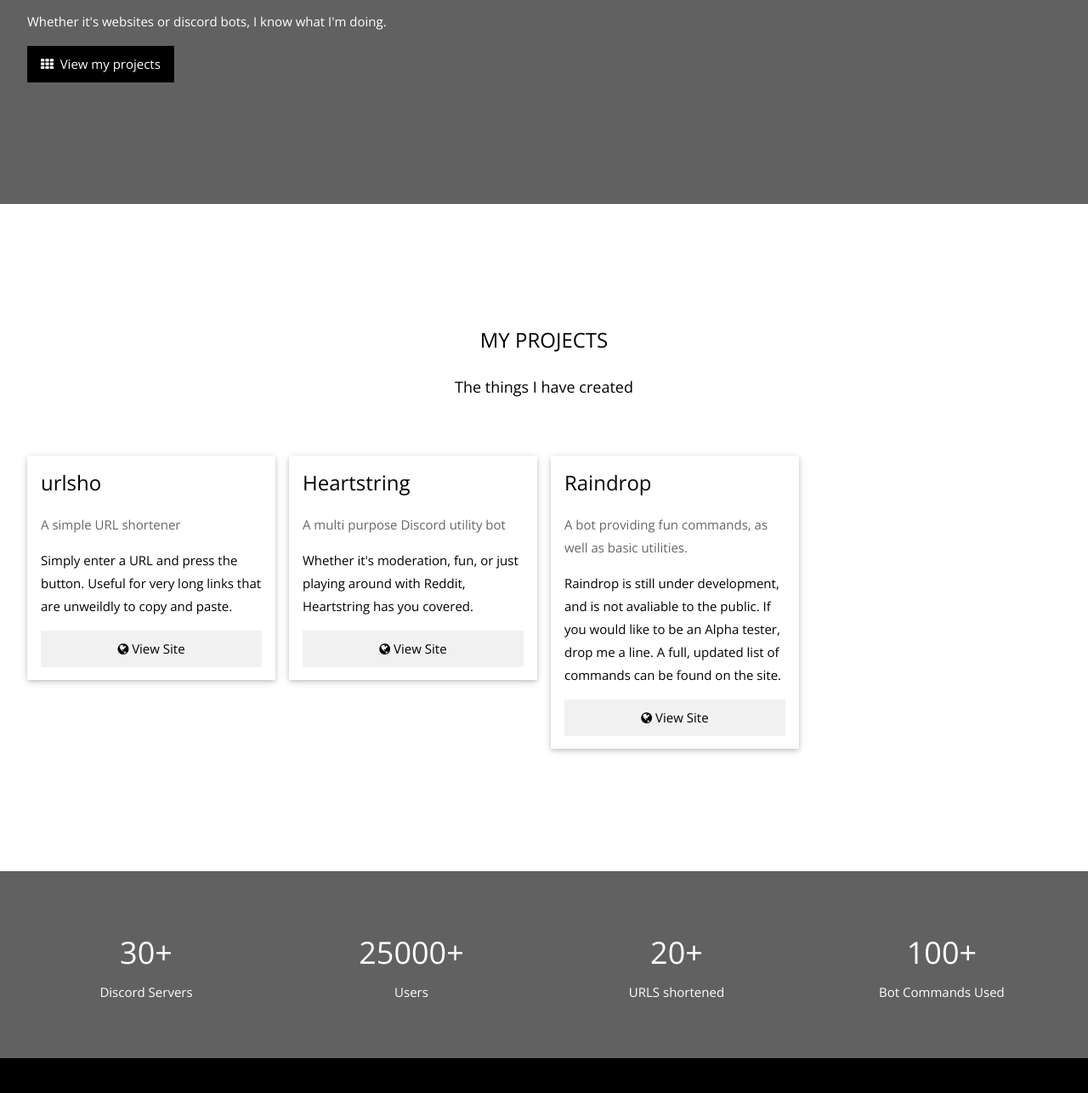
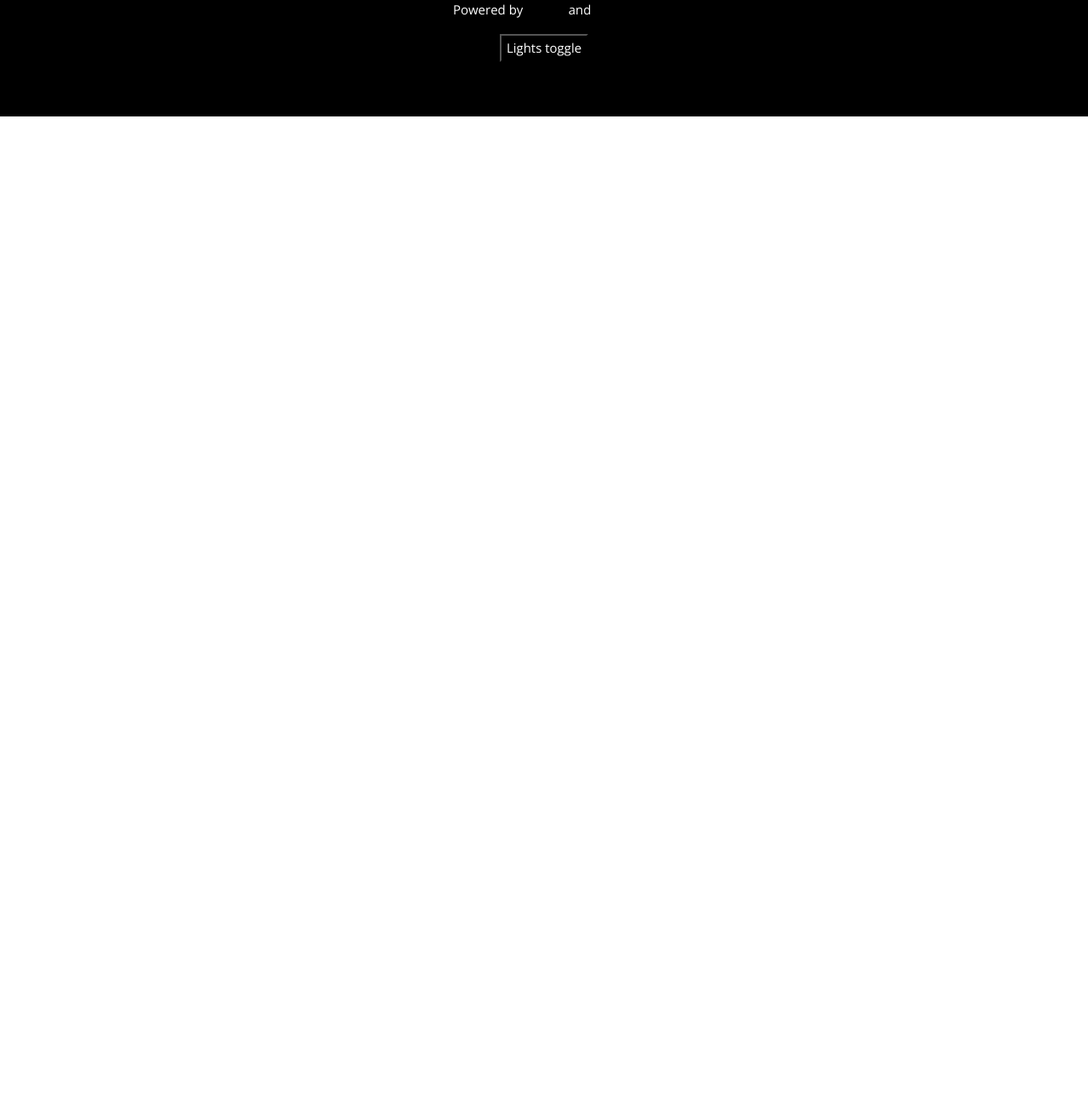
Before and after one commit to cyliim/cyliim.github.io, a plain HTML site: page index.html in a window 1280 px wide. Shown: the part 1520-2806 px from the top of the page at 85% size. After the commit the page ends 1657 px from the top, so only its background shows below. Drawn offline with nearby package versions, Linux system fonts and the light colour scheme.

Commit message:
Update index.html

```diff
--- a/index.html
+++ b/index.html
@@ -107,8 +107,8 @@ body, html {
     <a href="#home" class="w3-bar-item w3-button w3-wide"><div class="typewriter"><img src="https://s3.amazonaws.com/production-assetsbucket-8ljvyr1xczmb/user-avatar/9c77b143-525c-4185-b94b-0c4c1baa1bd5-large.jpg" height="30" width="30">  cyliim</div></a>
     <!-- Right-sided navbar links -->
     <div class="w3-right w3-hide-small">
-      <a href="#about" class="w3-bar-item w3-button">ABOUT</a>
-      <a href="#projects" class="w3-bar-item w3-button"><i class="fa fa-wrench"></i> PROJECTS</a>
+      <a href="about" class="w3-bar-item w3-button">ABOUT</a>
+      <a href="projects" class="w3-bar-item w3-button"><i class="fa fa-wrench"></i> PROJECTS</a>
       <a href="https://discord.gg/M7aMdPZ" class="w3-bar-item w3-button" target="_blank"><i class="fa fa-user"></i> SUPPORT</a>
     </div>
     <!-- Hide right-floated links on small screens and replace them with a menu icon -->
@@ -154,109 +154,6 @@ body, html {
     </div>
   </div>
 </div>
-<div class="w3-container w3-dark-grey" style="padding:128px 16px">
-  <div class="w3-row-padding">
-    <div class="w3-col m6">
-      <h3>I program</h3>
-      <p>Whether it's websites or discord bots, I know what I'm doing.</p>
-      <p><a href="#projects" class="w3-button w3-black"><i class="fa fa-th"> </i> View my projects</a></p>
-    </div>
-  </div>
-</div>
-<div class="w3-container" style="padding:128px 16px" id="projects">
-  <h3 class="w3-center">MY PROJECTS</h3>
-  <p class="w3-center w3-large">The things I have created</p>
-  <div class="w3-row-padding w3-grayscale" style="margin-top:64px">
-    <div class="w3-col l3 m6 w3-margin-bottom" id="projects1">
-      <div class="w3-card">
-        <div class="w3-container">
-          <h3>urlsho</h3>
-          <p class="w3-opacity">A simple URL shortener</p>
-          <p>Simply enter a URL and press the button. Useful for very long links that are unweildly to copy and paste.</p>
-          <p><a href="https://urlsho.glitch.me/" style="text-decoration: none;" target="_blank"><button class="w3-button w3-light-grey w3-block"><i class="fa fa-globe"></i>  View Site</button></a></p>
-        </div>
-      </div>
-    </div>
-    <div class="w3-col l3 m6 w3-margin-bottom" id="projects2">
-      <div class="w3-card">
-        <div class="w3-container">
-          <h3>Heartstring</h3>
-          <p class="w3-opacity">A multi purpose Discord utility bot</p>
-          <p>Whether it's moderation, fun, or just playing around with Reddit, Heartstring has you covered.</p>
-          <p><a href="heartstring" style="text-decoration: none;" target="_blank"><button class="w3-button w3-light-grey w3-block"><i class="fa fa-globe"></i> View Site</button></a></p>
-        </div>
-      </div>
-    </div>
-    <div class="w3-col l3 m6 w3-margin-bottom" id="projects3">
-      <div class="w3-card">
-        <div class="w3-container">
-          <h3>Raindrop</h3>
-          <p class="w3-opacity">A bot providing fun commands, as well as basic utilities.</p>
-          <p>Raindrop is still under development, and is not avaliable to the public. If you would like to be an Alpha tester, drop me a line. A full, updated list of commands can be found on the site.</p>
-            <p><a href="https://cyliim.js.org/raindrop/" style="text-decoration: none;" target="_blank"><button class="w3-button w3-light-grey w3-block"><i class="fa fa-globe"></i> View Site</button></a></p>
-        </div>
-      </div>
-    </div>
-    <!--<div class="w3-col l3 m6 w3-margin-bottom">
-      <div class="w3-card">
-        <div class="w3-container">
-          <h3>Dan Star</h3>
-          <p class="w3-opacity">Designer</p>
-          <p>Phasellus eget enim eu lectus faucibus vestibulum. Suspendisse sodales pellentesque elementum.</p>
-          <p><button class="w3-button w3-light-grey w3-block"><i class="fa fa-envelope"></i> Contact</button></p>
-        </div>
-      </div>
-    </div>-->
-  </div>
-</div>
-
-<!-- Promo Section "Statistics" -->
-<div class="w3-container w3-row w3-center w3-dark-grey w3-padding-64">
-  <div class="w3-quarter">
-    <span class="w3-xxlarge">30+</span>
-    <br>Discord Servers
-  </div>
-  <div class="w3-quarter">
-    <span class="w3-xxlarge">25000+</span>
-    <br>Users
-  </div>
-  <div class="w3-quarter">
-    <span class="w3-xxlarge">20+</span>
-    <br>URLS shortened
-  </div>
-      <div class="w3-quarter">
-    <span class="w3-xxlarge">100+</span>
-    <br>Bot Commands Used
-  </div>
-</div>
-
-<!-- Skills Section -->
-<!--<div class="w3-container w3-light-grey w3-padding-64">
-  <div class="w3-row-padding">
-    <div class="w3-col m6">
-      <h3>Our Skills.</h3>
-      <p>Lorem ipsum dolor sit amet, consectetur adipiscing elit, sed do eiusmod<br>
-      tempor incididunt ut labore et dolore.</p>
-      <p>Lorem ipsum dolor sit amet, consectetur adipiscing elit, sed do eiusmod<br>
-      tempor incididunt ut labore et dolore.</p>
-    </div>
-    <div class="w3-col m6">
-      <p class="w3-wide"><i class="fa fa-camera w3-margin-right"></i>Photography</p>
-      <div class="w3-grey">
-        <div class="w3-container w3-dark-grey w3-center" style="width:90%">90%</div>
-      </div>
-      <p class="w3-wide"><i class="fa fa-desktop w3-margin-right"></i>Web Design</p>
-      <div class="w3-grey">
-        <div class="w3-container w3-dark-grey w3-center" style="width:85%">85%</div>
-      </div>
-      <p class="w3-wide"><i class="fa fa-photo w3-margin-right"></i>Photoshop</p>
-      <div class="w3-grey">
-        <div class="w3-container w3-dark-grey w3-center" style="width:75%">75%</div>
-      </div>
-    </div>
-  </div>
-</div>-->
-<!-- Footer -->
 <footer class="w3-center w3-black w3-padding-64">
   <a href="#home" class="w3-button w3-light-grey"><i class="fa fa-arrow-up w3-margin-right"></i>To the top</a>
   <div class="w3-xlarge w3-section">
```
